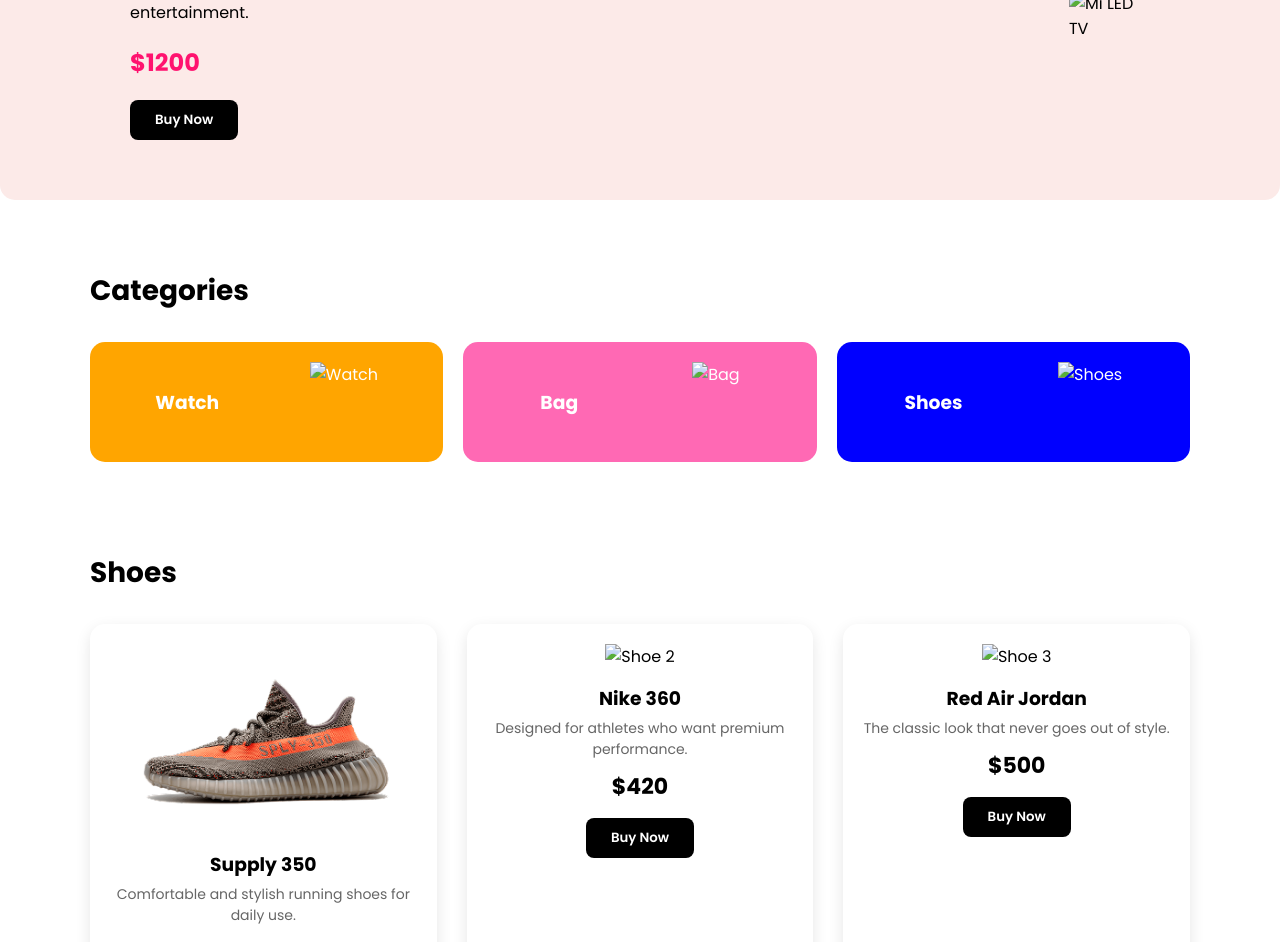
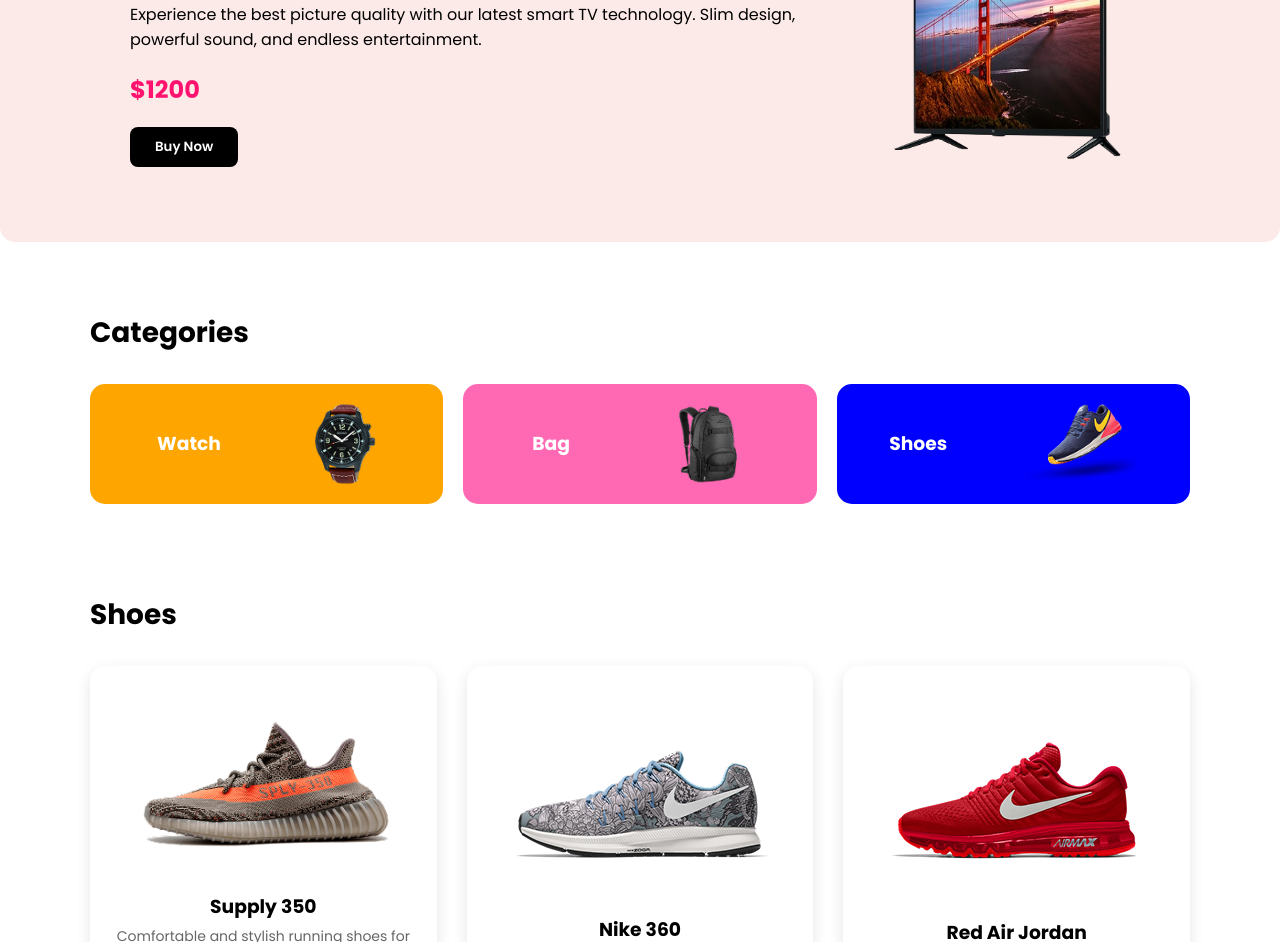
Before and after one commit to souravdev33/web-assignment-1, a plain HTML site: page index.html in a window 1280 px wide. Shown: the part 283-1225 px from the top of the page. Drawn offline with Linux system fonts and the light colour scheme; files whose address does not match are found by name.

Commit message:
Fixed image paths

```diff
--- a/index.html
+++ b/index.html
@@ -13,7 +13,7 @@
     <header class="container">
         <nav class="navbar">
             <div class="logo">
-                <img src="images/logo.png" alt="Goods Panda">
+                <img src="logo.png" alt="Goods Panda">
             </div>
             <div class="menu-icon">
                 <i class="fa-solid fa-bars"></i>
@@ -30,7 +30,7 @@
                 <button class="btn-buy">Buy Now</button>
             </div>
             <div class="hero-image">
-                <img src="images/hero-tv.png" alt="Mi LED TV">
+                <img src="hero-tv.png" alt="Mi LED TV">
             </div>
         </div>
     </section>
@@ -40,15 +40,15 @@
         <div class="categories">
             <div class="cat-card cat-watch">
                 <h3>Watch</h3>
-                <img src="images/category-watch.png" alt="Watch">
+                <img src="category-watch.png" alt="Watch">
             </div>
             <div class="cat-card cat-bag">
                 <h3>Bag</h3>
-                <img src="images/category-bag.png" alt="Bag">
+                <img src="category-bag.png" alt="Bag">
             </div>
             <div class="cat-card cat-shoes">
                 <h3>Shoes</h3>
-                <img src="images/category-shoe.png" alt="Shoes">
+                <img src="category-shoe.png" alt="Shoes">
             </div>
         </div>
     </section>
@@ -64,14 +64,14 @@
                 <button class="btn-buy">Buy Now</button>
             </div>
             <div class="product-card">
-                <img src="images/shoe-2.png" alt="Shoe 2">
+                <img src="shoe-2.png" alt="Shoe 2">
                 <h3>Nike 360</h3>
                 <p>Designed for athletes who want premium performance.</p>
                 <h4>$420</h4>
                 <button class="btn-buy">Buy Now</button>
             </div>
             <div class="product-card">
-                <img src="images/shoe-3.png" alt="Shoe 3">
+                <img src="shoe-3.png" alt="Shoe 3">
                 <h3>Red Air Jordan</h3>
                 <p>The classic look that never goes out of style.</p>
                 <h4>$500</h4>
@@ -84,21 +84,21 @@
         <h2 class="section-title">Backpack</h2>
         <div class="product-grid">
             <div class="product-card">
-                <img src="images/bag-1.png" alt="Bag 1">
+                <img src="bag-1.png" alt="Bag 1">
                 <h3>Red Laltu Bag</h3>
                 <p>Durable and spacious bag for your travels.</p>
                 <h4>$120</h4>
                 <button class="btn-buy">Buy Now</button>
             </div>
             <div class="product-card">
-                <img src="images/bag-2.png" alt="Bag 2">
+                <img src="bag-2.png" alt="Bag 2">
                 <h3>Blue Naltu Bag</h3>
                 <p>Water-resistant material with smart compartments.</p>
                 <h4>$150</h4>
                 <button class="btn-buy">Buy Now</button>
             </div>
             <div class="product-card">
-                <img src="images/bag-3.png" alt="Bag 3">
+                <img src="bag-3.png" alt="Bag 3">
                 <h3>Black Kaltu Bag</h3>
                 <p>A sleek professional look for school or office.</p>
                 <h4>$180</h4>
@@ -123,4 +123,5 @@
     </footer>
 
 </body>
+
 </html>
```
